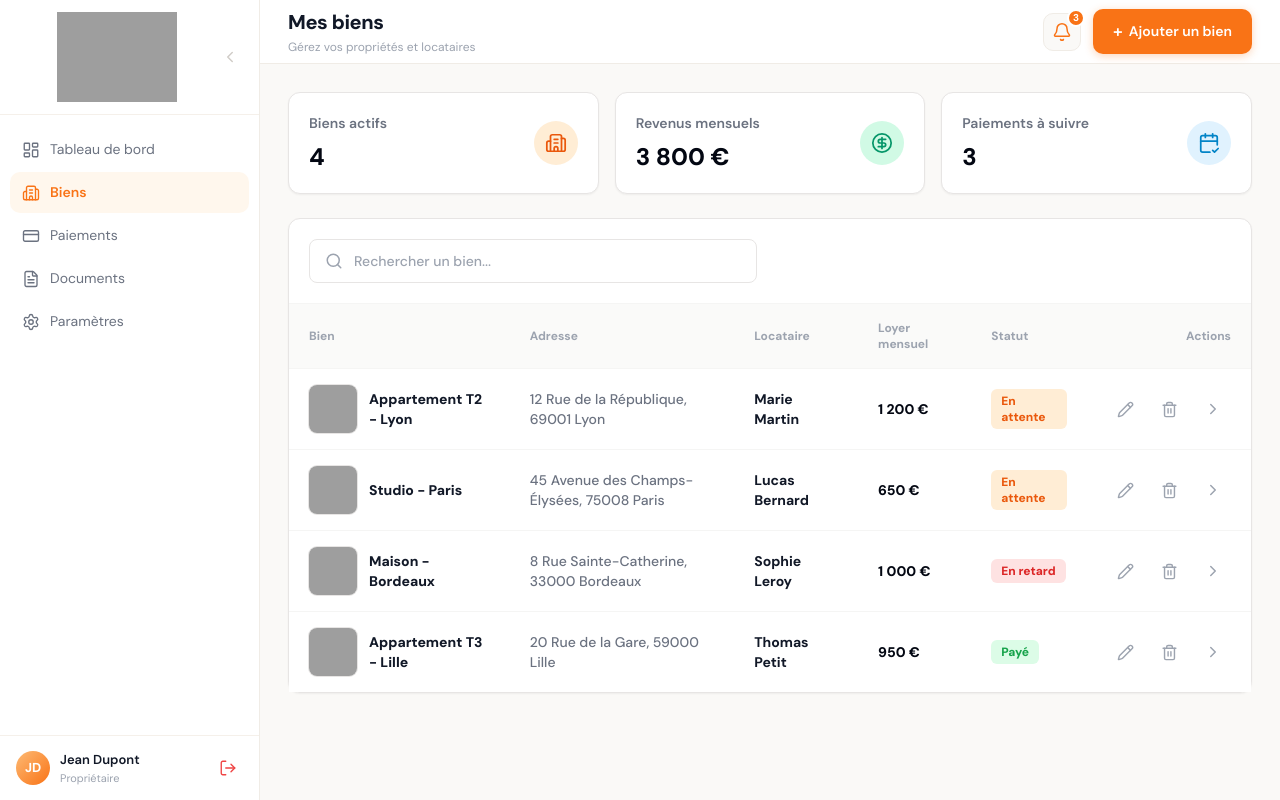
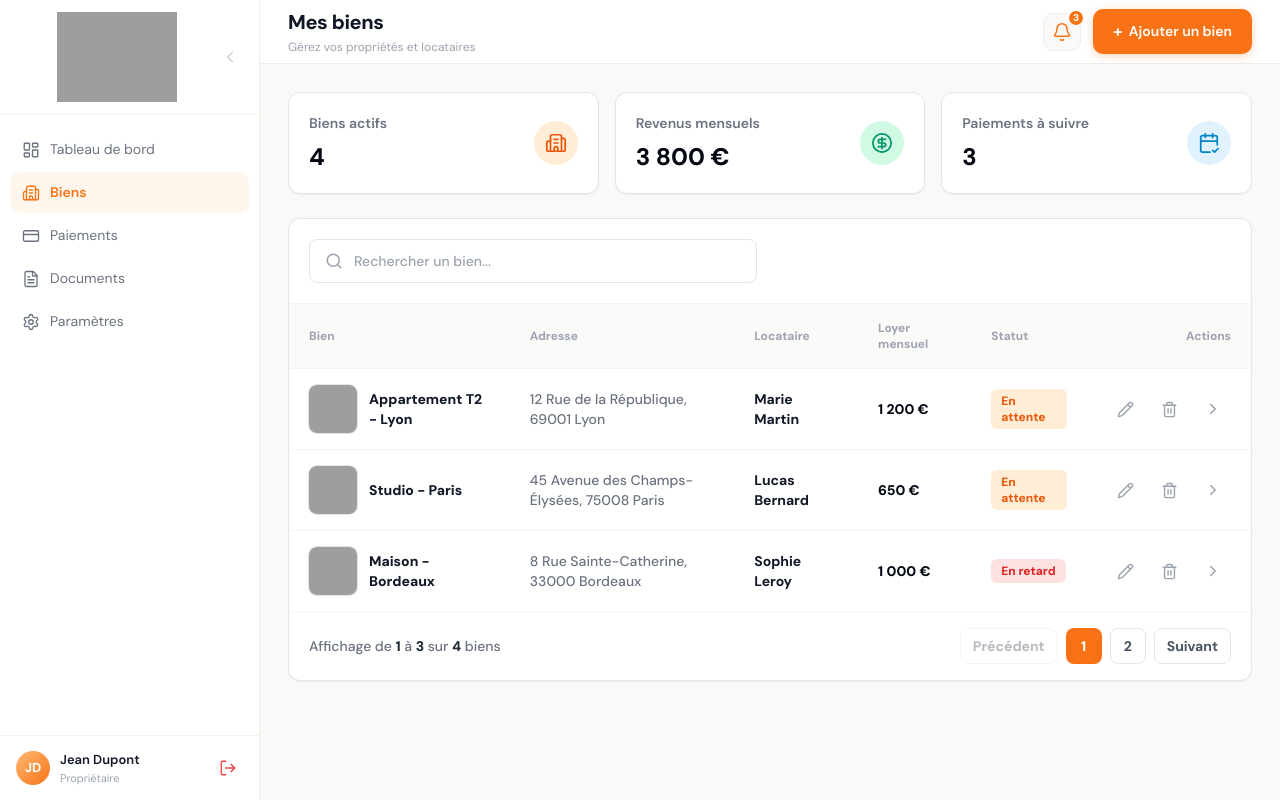
Before and after one commit to sidyjames/keylo, a React (Vite) app: page /biens in a window 1280 px wide. Built offline with nearby package versions, Linux system fonts and the light colour scheme; grey boxes are pictures that could not be loaded.

Commit message:
Ajout de la pagination dans la page 'Biens' limitée à 3

```diff
--- a/src/pages/Biens.jsx
+++ b/src/pages/Biens.jsx
@@ -12,6 +12,10 @@ import {
 } from "lucide-react";
 import { properties, statusStyles } from "../data/properties";
 
+// Nombre de biens affichés par page.
+// Si la liste devient plus grande que cette valeur, la pagination apparaît automatiquement.
+const ITEMS_PER_PAGE = 3;
+
 export default function Biens() {
   // Liste des biens affichés dans la page.
   // On part des données temporaires de properties.js, puis on peut retirer un bien de cette liste localement.
@@ -23,6 +27,10 @@ export default function Biens() {
   // Bien sélectionné pour suppression.
   // null signifie qu'aucun modal de confirmation n'est ouvert.
   const [propertyToDelete, setPropertyToDelete] = useState(null);
+
+  // Page actuellement affichée dans le tableau.
+  // La première page vaut 1 pour rester simple à lire côté interface.
+  const [currentPage, setCurrentPage] = useState(1);
 
   // Données des cartes de synthèse affichées en haut de la page.
   // La valeur "Biens actifs" dépend de displayedProperties pour se mettre à jour après une suppression.
@@ -62,6 +70,29 @@ export default function Biens() {
     );
   }, [displayedProperties, query]);
 
+  // Nombre total de pages après filtrage.
+  // Math.max(1, ...) évite d'avoir une page 0 si la recherche ne retourne aucun résultat.
+  const totalPages = Math.max(1, Math.ceil(filteredProperties.length / ITEMS_PER_PAGE));
+
+  // Page réellement utilisée pour l'affichage.
+  // Si on supprime des biens et que la page actuelle n'existe plus, on revient visuellement à la dernière page valide.
+  const safeCurrentPage = Math.min(currentPage, totalPages);
+
+  // Index du premier bien à afficher sur la page actuelle.
+  // Exemple : page 2 avec 3 biens par page commence à l'index 3.
+  const firstPropertyIndex = (safeCurrentPage - 1) * ITEMS_PER_PAGE;
+
+  // Portion de la liste filtrée affichée dans le tableau.
+  // slice coupe le tableau entre le premier index inclus et le dernier index exclu.
+  const paginatedProperties = filteredProperties.slice(
+    firstPropertyIndex,
+    firstPropertyIndex + ITEMS_PER_PAGE
+  );
+
+  // Indique si la pagination doit être visible.
+  // On l'affiche seulement quand il y a plus de biens que la limite par page.
+  const shouldShowPagination = filteredProperties.length > ITEMS_PER_PAGE;
+
   // Ouvre le modal en mémorisant le bien concerné.
   // On ne supprime rien à cette étape : on demande d'abord confirmation à l'utilisateur.
   const openDeleteModal = (property) => {
@@ -78,11 +109,19 @@ export default function Biens() {
   // On filtre la liste pour retirer uniquement le bien dont l'id correspond au bien sélectionné.
   const confirmDelete = () => {
     if (!propertyToDelete) return;
-// On met à jour la liste des biens affichés en retirant le bien sélectionné.
+
+    // On met à jour la liste des biens affichés en retirant le bien sélectionné.
     setDisplayedProperties((currentProperties) =>
       currentProperties.filter((property) => property.id !== propertyToDelete.id)
     );
     setPropertyToDelete(null);
+  };
+
+  // Change de page via les boutons numérotés, précédent ou suivant.
+  // La limite empêche de dépasser la première ou la dernière page.
+  const goToPage = (pageNumber) => {
+    const nextPage = Math.min(Math.max(pageNumber, 1), totalPages);
+    setCurrentPage(nextPage);
   };
 
   return (
@@ -121,7 +160,13 @@ export default function Biens() {
             />
             <input
               value={query}
-              onChange={(event) => setQuery(event.target.value)}
+              onChange={(event) => {
+                setQuery(event.target.value);
+
+                // Quand la recherche change, on revient à la première page.
+                // Sinon l'utilisateur pourrait rester sur une page vide après un filtre.
+                setCurrentPage(1);
+              }}
               type="search"
               placeholder="Rechercher un bien..."
               className="h-11 w-full rounded-lg border border-stone-200 bg-white pl-11 pr-4 text-sm font-medium text-gray-800 outline-none transition placeholder:text-gray-400 focus:border-orange-300 focus:ring-4 focus:ring-orange-100"
@@ -145,7 +190,7 @@ export default function Biens() {
             </thead>
             <tbody>
               {/* Une ligne par bien filtré. Les actions ouvrent la page dédiée du bien. */}
-              {filteredProperties.map((property) => (
+              {paginatedProperties.map((property) => (
                 <tr
                   key={property.id}
                   className="border-t border-stone-100 bg-white text-sm transition hover:bg-orange-50/40"
@@ -207,6 +252,65 @@ export default function Biens() {
             </tbody>
           </table>
         </div>
+
+        {/* Pagination : affichée uniquement quand la liste dépasse ITEMS_PER_PAGE biens. */}
+        {shouldShowPagination && (
+          <div className="flex flex-col gap-3 border-t border-stone-100 px-5 py-4 sm:flex-row sm:items-center sm:justify-between">
+            {/* Résumé de la plage actuellement affichée. */}
+            <p className="text-sm font-medium text-gray-500">
+              Affichage de{" "}
+              <span className="font-extrabold text-gray-800">{firstPropertyIndex + 1}</span> à{" "}
+              <span className="font-extrabold text-gray-800">
+                {Math.min(firstPropertyIndex + ITEMS_PER_PAGE, filteredProperties.length)}
+              </span>{" "}
+              sur <span className="font-extrabold text-gray-800">{filteredProperties.length}</span>{" "}
+              biens
+            </p>
+
+            {/* Boutons de navigation entre les pages. */}
+            <nav className="flex items-center gap-2" aria-label="Pagination des biens">
+              <button
+                type="button"
+                onClick={() => goToPage(safeCurrentPage - 1)}
+                disabled={safeCurrentPage === 1}
+                className="h-9 rounded-lg border border-stone-200 px-3 text-sm font-bold text-gray-600 transition hover:border-orange-200 hover:text-orange-500 disabled:cursor-not-allowed disabled:opacity-40 disabled:hover:border-stone-200 disabled:hover:text-gray-600"
+              >
+                Précédent
+              </button>
+
+              {Array.from({ length: totalPages }, (_, index) => {
+                const pageNumber = index + 1;
+                const isActive = pageNumber === safeCurrentPage;
+
+                return (
+                  <button
+                    key={pageNumber}
+                    type="button"
+                    onClick={() => goToPage(pageNumber)}
+                    className={`h-9 w-9 rounded-lg text-sm font-extrabold transition ${
+                      isActive
+                        ? "bg-orange-500 text-white"
+                        : "border border-stone-200 text-gray-600 hover:border-orange-200 hover:text-orange-500"
+                    }`}
+                    aria-current={isActive ? "page" : undefined}
+                    aria-label={`Page ${pageNumber}`}
+                  >
+                    {pageNumber}
+                  </button>
+                );
+              })}
+
+              <button
+                type="button"
+                onClick={() => goToPage(safeCurrentPage + 1)}
+                disabled={safeCurrentPage === totalPages}
+                className="h-9 rounded-lg border border-stone-200 px-3 text-sm font-bold text-gray-600 transition hover:border-orange-200 hover:text-orange-500 disabled:cursor-not-allowed disabled:opacity-40 disabled:hover:border-stone-200 disabled:hover:text-gray-600"
+              >
+                Suivant
+              </button>
+            </nav>
+          </div>
+        )}
       </section>
 
       {/* Modal de confirmation.
```
Also changed, not shown: 1 other file (tests, documents, lock files or other folders).
